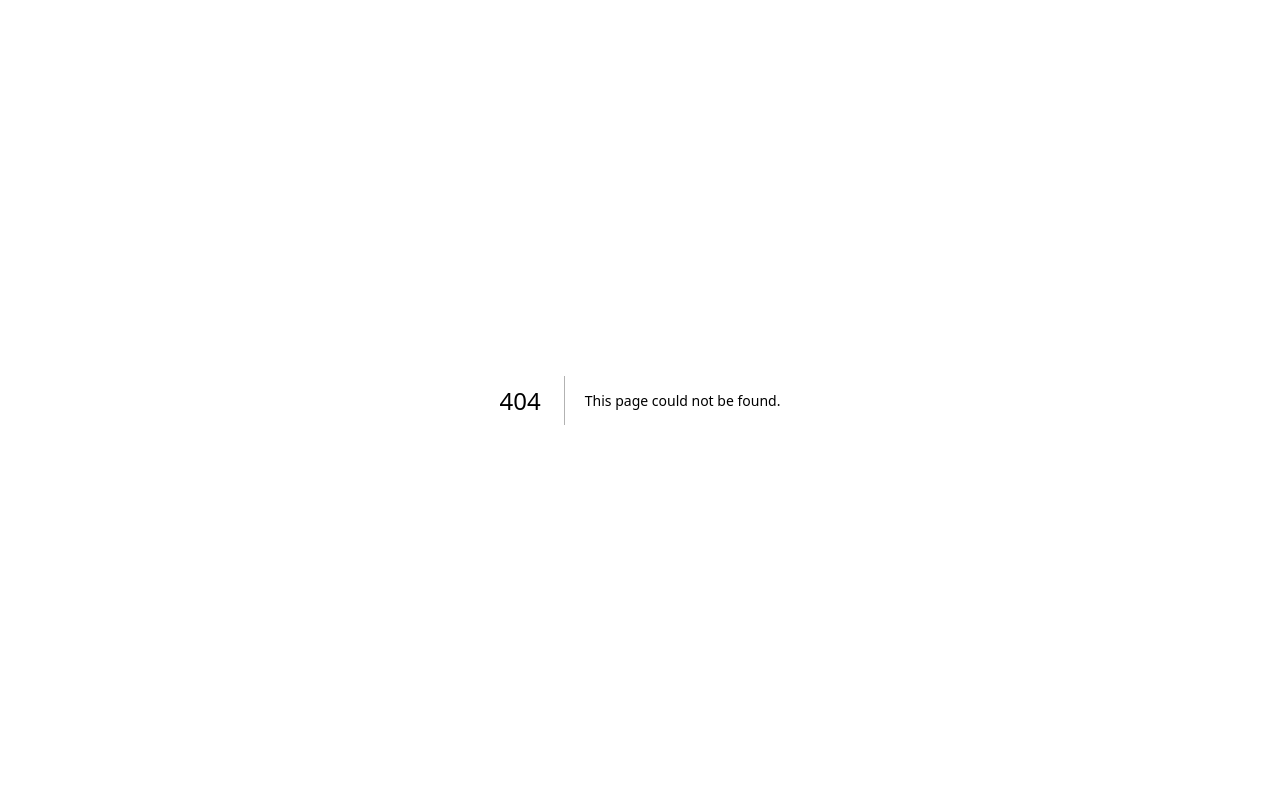
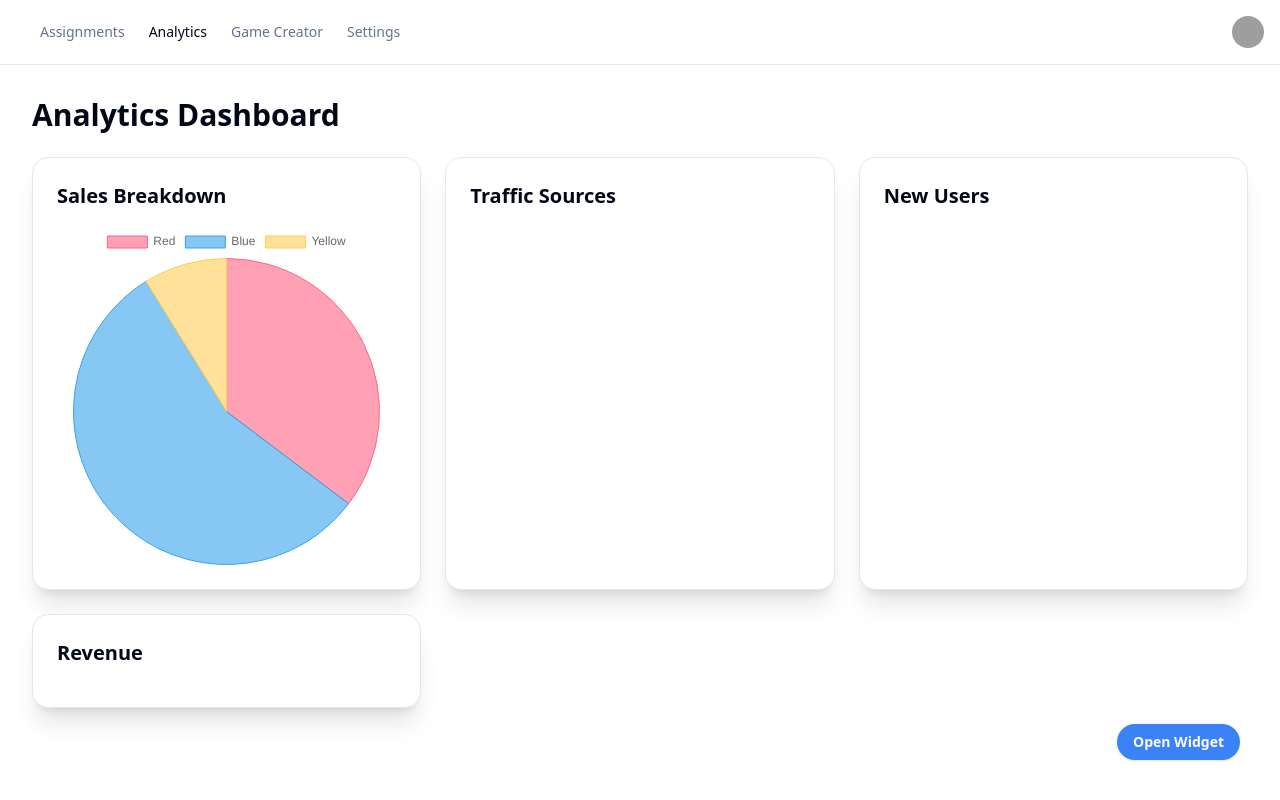
Before and after one commit to Team3256/scouting, a Next.js app in the folder apps/nextjs/: page /analytics in a window 1280 px wide. Before the commit this address had no page. Built offline with nearby package versions, Linux system fonts and the light colour scheme; grey boxes are pictures that could not be loaded.

Commit message:
New Analytics Dashboard Page

```diff
--- a/apps/nextjs/package.json
+++ b/apps/nextjs/package.json
@@ -54,6 +54,7 @@
     "@trpc/react-query": "11.0.0-next-beta.289",
     "@trpc/server": "11.0.0-next-beta.289",
     "axios": "^1.6.7",
+    "chart.js": "^4.4.2",
     "class-variance-authority": "^0.7.0",
     "clsx": "^2.1.0",
     "cmdk": "^0.2.1",
@@ -63,6 +64,7 @@
     "next": "14.1.0",
     "next-themes": "^0.2.1",
     "react": "^18.2.0",
+    "react-chartjs-2": "^5.2.0",
     "react-day-picker": "^8.10.0",
     "react-dom": "^18.2.0",
     "react-hook-form": "^7.50.1",
--- /dev/null
+++ b/apps/nextjs/src/app/analytics/layout.tsx
@@ -0,0 +1,50 @@
+import Image from "next/image";
+
+import "../globals.css";
+
+import { MainNav } from "../dashboard/components/main-nav";
+import { Search } from "../dashboard/components/search";
+import TeamSwitcher from "../dashboard/components/team-switcher";
+import { UserNav } from "../dashboard/components/user-nav";
+
+export default function RootLayout({
+  children,
+}: {
+  children: React.ReactNode;
+}) {
+  return (
+    <html lang="en">
+      <body>
+        <div className="md:hidden">
+          <Image
+            src="/examples/dashboard-light.png"
+            width={1280}
+            height={866}
+            alt="Dashboard"
+            className="block dark:hidden"
+          />
+          <Image
+            src="/examples/dashboard-dark.png"
+            width={1280}
+            height={866}
+            alt="Dashboard"
+            className="hidden dark:block"
+          />
+        </div>
+        <div className="hidden flex-col md:flex">
+          <div className="border-b">
+            <div className="flex h-16 items-center px-4">
+              {/* <TeamSwitcher /> */}
+              {/* XXX: Dynamic MainNav */}
+              <MainNav className="mx-6" currentlySelected="Analytics" />
+              <div className="ml-auto flex items-center space-x-4">
+                <UserNav />
+              </div>
+            </div>
+          </div>
+          {children}
+        </div>
+      </body>
+    </html>
+  );
+}
--- /dev/null
+++ b/apps/nextjs/src/app/analytics/page.tsx
@@ -0,0 +1,109 @@
+// pages/analytics.js or pages/analytics.tsx
+"use client";
+
+// pages/analytics.js or pages/analytics.tsx
+import React, { useEffect, useState } from "react";
+import Head from "next/head";
+// Assume Button and Card are components either from a UI library or your own implementations
+import { Button } from "@/components/ui/button";
+import {
+  Card,
+  CardContent,
+  CardDescription,
+  CardHeader,
+  CardTitle,
+} from "@/components/ui/card";
+import {
+  ArcElement,
+  CategoryScale,
+  Chart as ChartJS,
+  Legend,
+  LinearScale,
+  PieController,
+  Tooltip,
+} from "chart.js";
+import { Pie } from "react-chartjs-2";
+
+ChartJS.register(
+  CategoryScale,
+  LinearScale,
+  ArcElement,
+  Tooltip,
+  Legend,
+  PieController,
+);
+
+const AnalyticsPage = () => {
+  const [chartData, setChartData] = useState({
+    datasets: [],
+  });
+  const [showWidget, setShowWidget] = useState(false);
+
+  useEffect(() => {
+    // Example chart data setup
+    setChartData({
+      labels: ["Red", "Blue", "Yellow"],
+      datasets: [
+        {
+          data: [12, 19, 3],
+          backgroundColor: [
+            "rgba(255,99,132,0.6)",
+            "rgba(54, 162, 235, 0.6)",
+            "rgba(255, 206, 86, 0.6)",
+          ],
+          borderColor: [
+            "rgba(255,99,132,1)",
+            "rgba(54, 162, 235, 1)",
+            "rgba(255, 206, 86, 1)",
+          ],
+          borderWidth: 1,
+        },
+      ],
+    });
+  }, []);
+
+  return (
+    <div className="p-8">
+      <Head>
+        <title>Analytics Dashboard</title>
+      </Head>
+      <h1 className="mb-6 text-3xl font-bold">Analytics Dashboard</h1>
+      <div className="grid grid-cols-1 gap-6 md:grid-cols-3">
+        {/* Pie Chart */}
+        <Card className="rounded-2xl bg-white p-6 shadow-xl">
+          <h2 className="mb-4 text-xl font-semibold">Sales Breakdown</h2>
+          <Pie data={chartData} />
+        </Card>
+        {/* Additional Analytics Cards */}
+        <Card className="rounded-2xl bg-white p-6 shadow-xl">
+          <h2 className="mb-4 text-xl font-semibold">Traffic Sources</h2>
+          {/* Placeholder for additional chart/content */}
+        </Card>
+        <Card className="rounded-2xl bg-white p-6 shadow-xl">
+          <h2 className="mb-4 text-xl font-semibold">New Users</h2>
+          {/* Placeholder for additional chart/content */}
+        </Card>
+        <Card className="rounded-2xl bg-white p-6 shadow-xl">
+          <h2 className="mb-4 text-xl font-semibold">Revenue</h2>
+          {/* Placeholder for additional chart/content */}
+        </Card>
+      </div>
+      {/* Widget Pop-Up */}
+      {showWidget && (
+        <div className="fixed bottom-10 right-10 w-64 rounded-xl bg-white p-4 shadow-2xl">
+          <h3 className="mb-3 text-lg font-bold">Quick Widget</h3>
+          <p className="mb-4">Content or insights...</p>
+          <Button onClick={() => setShowWidget(false)}>Close</Button>
+        </div>
+      )}
+      <Button
+        className="fixed bottom-10 right-10 rounded-full bg-blue-500 px-4 py-2 font-bold text-white hover:bg-blue-700"
+        onClick={() => setShowWidget(true)}
+      >
+        Open Widget
+      </Button>
+    </div>
+  );
+};
+
+export default AnalyticsPage;
--- a/apps/nextjs/src/app/dashboard/components/main-nav.tsx
+++ b/apps/nextjs/src/app/dashboard/components/main-nav.tsx
@@ -2,10 +2,10 @@ import Link from "next/link";
 import { cn } from "@/lib/utils";
 
 const NAV = {
-  Overview: "/examples/dashboard",
-  Customers: "/examples/dashboard",
-  Products: "/examples/dashboard",
-  Settings: "/examples/dashboard",
+  Assignments: "/dashboard",
+  Analytics: "/analytics",
+  "Game Creator": "/generator",
+  Settings: "/settings",
 };
 export function MainNav({
   className,
@@ -23,7 +23,7 @@ export function MainNav({
             key={name}
             href={link}
             className={
-              name == currentlySelected
+              name === currentlySelected
                 ? "hover:text-primary text-sm font-medium transition-colors"
                 : "text-muted-foreground hover:text-primary text-sm font-medium transition-colors"
             }
--- a/apps/nextjs/src/app/layout.tsx
+++ b/apps/nextjs/src/app/layout.tsx
@@ -1,12 +1,6 @@
-// import type { Metadata } from "next";
-
 import type { Metadata } from "next/dist/lib/metadata/types/metadata-interface";
 
-// import { Inter } from "next/font/google";
-
 import "./globals.css";
-
-// const inter = Inter({ subsets: ["latin"] });
 
 export const metadata: Metadata = {
   title: "Create Next App",
```
Also changed, not shown: 1 other file (tests, documents, lock files or other folders).
